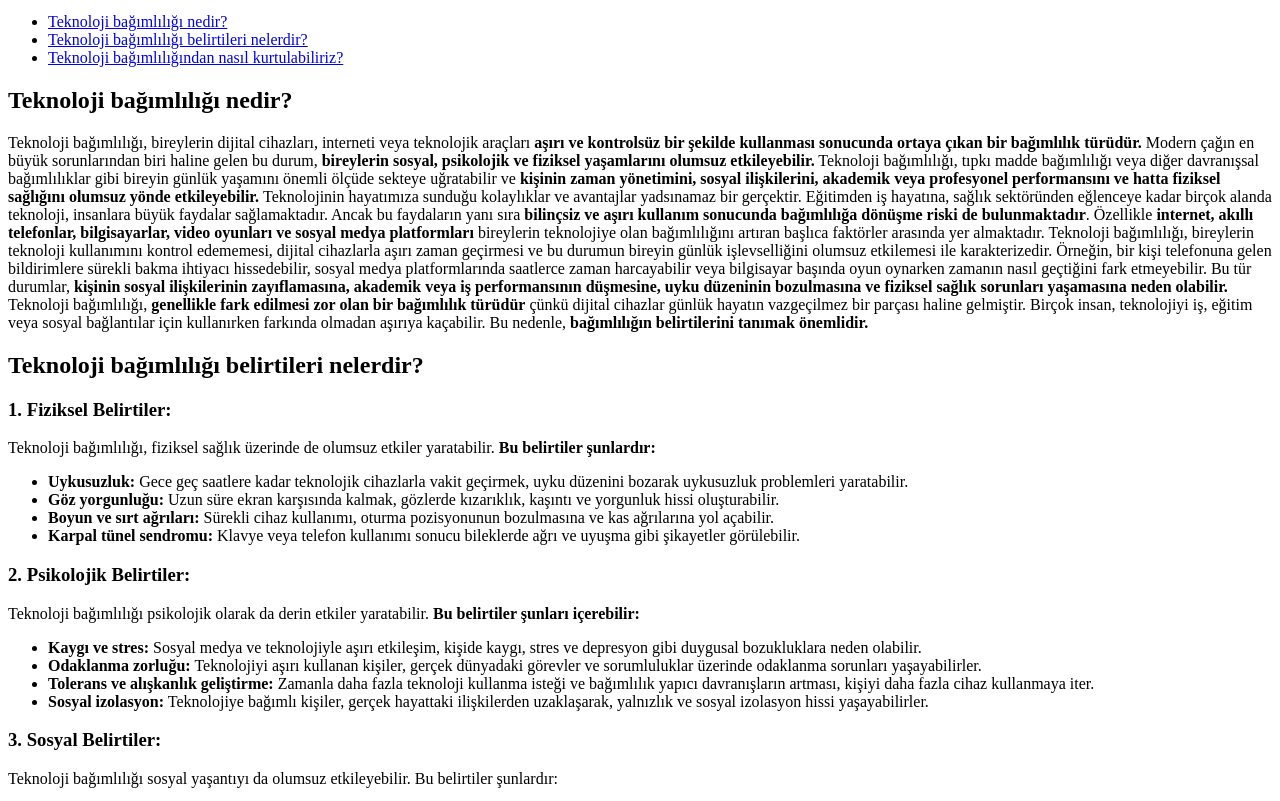
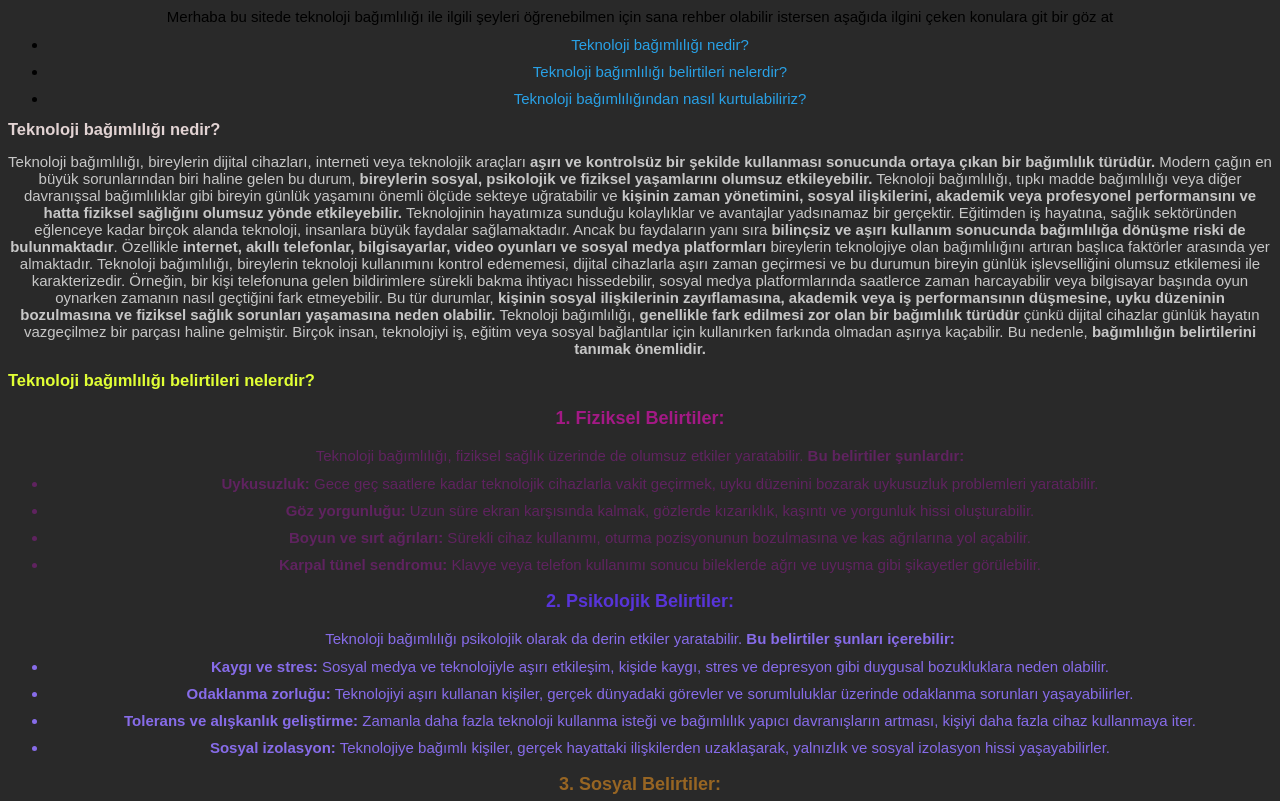
Before and after one commit to Dodukan89/dodukan55, a plain HTML site: page index.html in a window 1280 px wide. Shown: the part 101-902 px from the top of the page. Drawn offline with Linux system fonts and the light colour scheme.

Commit message:
index.html

```diff
--- a/index.html
+++ b/index.html
@@ -2,7 +2,7 @@
 <html lang="en">
 <head>
     <title>Başlığı olmayan bir site</title>
-    <link rel="stylesheet" href="WebB.css">
+    <link rel="stylesheet" href="style.css">
     <meta charset="UTF-8">
     <meta name="viewport" content="width=device-width, initial-scale=1.0">
 </head>
```
